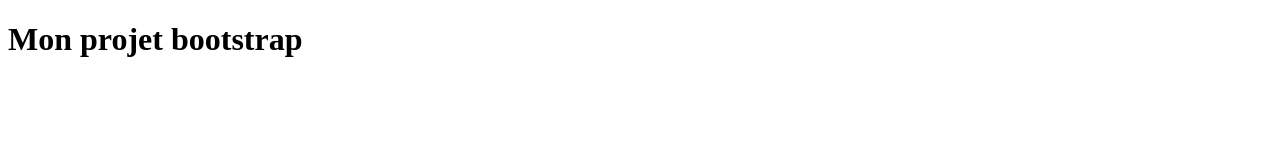
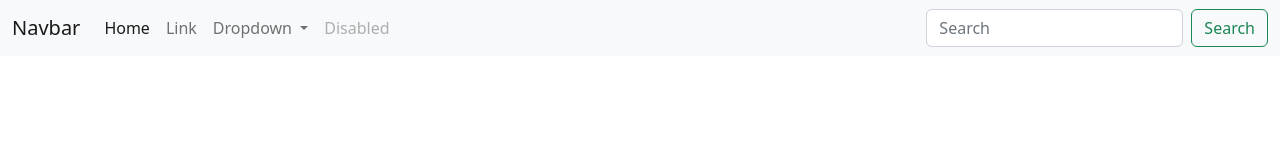
Before and after one commit to KevinBTN/BootstrapAppFront, a plain HTML site: page index.html in a window 1280 px wide. Drawn offline with nearby package versions, Linux system fonts and the light colour scheme.

Commit message:
ajout navbar

```diff
--- a/index.html
+++ b/index.html
@@ -4,9 +4,49 @@
     <meta charset="UTF-8">
     <meta http-equiv="X-UA-Compatible" content="IE=edge">
     <meta name="viewport" content="width=device-width, initial-scale=1.0">
+    <link href="https://cdn.jsdelivr.net/npm/bootstrap@5.2.3/dist/css/bootstrap.min.css" rel="stylesheet" integrity="sha384-rbsA2VBKQhggwzxH7pPCaAqO46MgnOM80zW1RWuH61DGLwZJEdK2Kadq2F9CUG65" crossorigin="anonymous">
     <title>Document</title>
 </head>
 <body>
-    <h1>Mon projet bootstrap</h1>
+
+    <nav class="navbar navbar-expand-lg bg-light">
+  <div class="container-fluid">
+    <a class="navbar-brand" href="#">Navbar</a>
+    <button class="navbar-toggler" type="button" data-bs-toggle="collapse" data-bs-target="#navbarSupportedContent" aria-controls="navbarSupportedContent" aria-expanded="false" aria-label="Toggle navigation">
+      <span class="navbar-toggler-icon"></span>
+    </button>
+    <div class="collapse navbar-collapse" id="navbarSupportedContent">
+      <ul class="navbar-nav me-auto mb-2 mb-lg-0">
+        <li class="nav-item">
+          <a class="nav-link active" aria-current="page" href="#">Home</a>
+        </li>
+        <li class="nav-item">
+          <a class="nav-link" href="#">Link</a>
+        </li>
+        <li class="nav-item dropdown">
+          <a class="nav-link dropdown-toggle" href="#" role="button" data-bs-toggle="dropdown" aria-expanded="false">
+            Dropdown
+          </a>
+          <ul class="dropdown-menu">
+            <li><a class="dropdown-item" href="#">Action</a></li>
+            <li><a class="dropdown-item" href="#">Another action</a></li>
+            <li><hr class="dropdown-divider"></li>
+            <li><a class="dropdown-item" href="#">Something else here</a></li>
+          </ul>
+        </li>
+        <li class="nav-item">
+          <a class="nav-link disabled">Disabled</a>
+        </li>
+      </ul>
+      <form class="d-flex" role="search">
+        <input class="form-control me-2" type="search" placeholder="Search" aria-label="Search">
+        <button class="btn btn-outline-success" type="submit">Search</button>
+      </form>
+    </div>
+  </div>
+</nav>
+
+
 </body>
+    <script src="https://cdn.jsdelivr.net/npm/bootstrap@5.2.3/dist/js/bootstrap.bundle.min.js" integrity="sha384-kenU1KFdBIe4zVF0s0G1M5b4hcpxyD9F7jL+jjXkk+Q2h455rYXK/7HAuoJl+0I4" crossorigin="anonymous"></script>
 </html>
```
